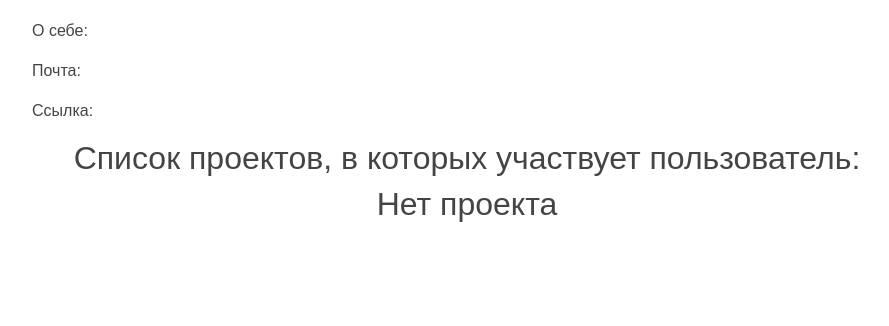
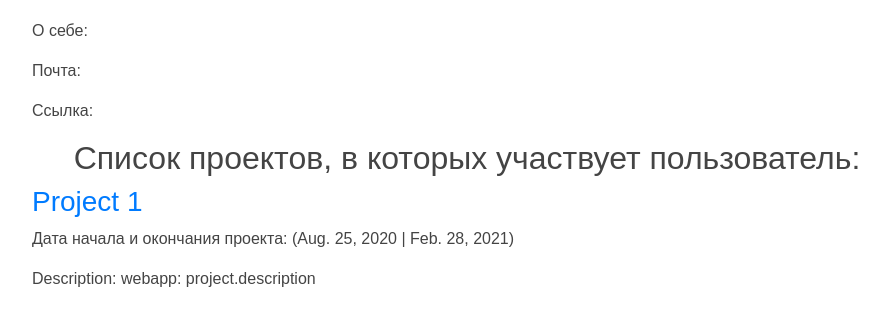
Before and after one commit to aizh-pro/to_do, a Django app: page /accounts/1/ in a window 1280 px wide. Shown: the part 217-543 px from the top of the page, without its empty margins (173-1062 px from the left). Run offline with Django 3.2, Linux system fonts and the light colour scheme; a user stored in the database is signed in; data comes from the database, SQL or seed files in the repository; some libraries are stand-ins or nearby versions.

Commit message:
исправлено

```diff
--- a/source/webapp/templates/partial/project_list1.html
+++ b/source/webapp/templates/partial/project_list1.html
@@ -2,9 +2,9 @@
     {% include 'partial/pagination.html' %}
 {% endif %}
 
-{% for user in users %}
+{% for project in projects %}
     <div class="box">
-        <h3><a href="{% url 'accounts:detail' request.user.pk %}">{{ user.name }}</a></h3>
+        <h3><a href="{% url 'webapp:project_view' project.pk %}">{{ project.name }}</a></h3>
 
         <p>Дата начала и окончания проекта: ({{ project.start_date }} | {{ project.end_date }})</p>
 
```
